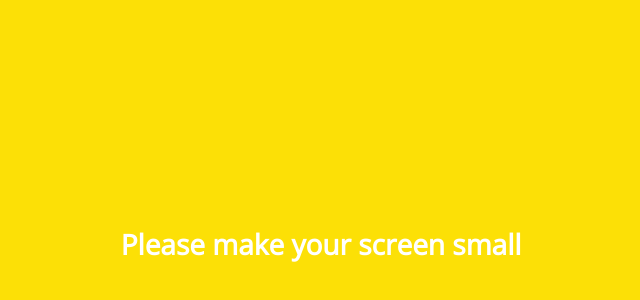
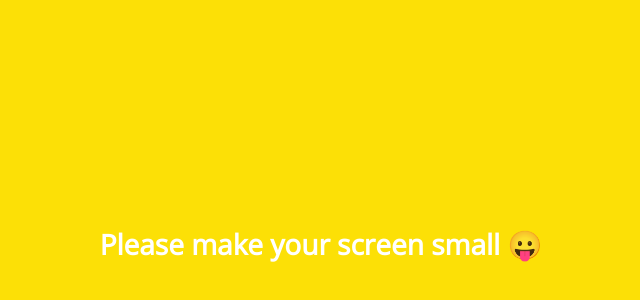
Before and after one commit to ssb0498/kakao-clone-v2.0, a plain HTML site: page index.html in a window 1280 px wide. Shown: the part 156-456 px from the top of the page, without its empty margins (319-959 px from the left). Drawn offline with nearby package versions, Linux system fonts and the light colour scheme.

Commit message:
added emoji
😛

```diff
--- a/index.html
+++ b/index.html
@@ -164,7 +164,7 @@
       </ul>
     </nav>
     <div class="bigScreen">
-      <span class="bigScreen__text">Please make your screen small</span>
+      <span class="bigScreen__text">Please make your screen small 😛</span>
     </div>
   </body>
 </html>
```
Also changed, not shown: chat.html (+1 -1 lines), find.html (+1 -1 lines), friends.html (+1 -1 lines), more.html (+1 -1 lines), settings.html (+1 -1 lines).
